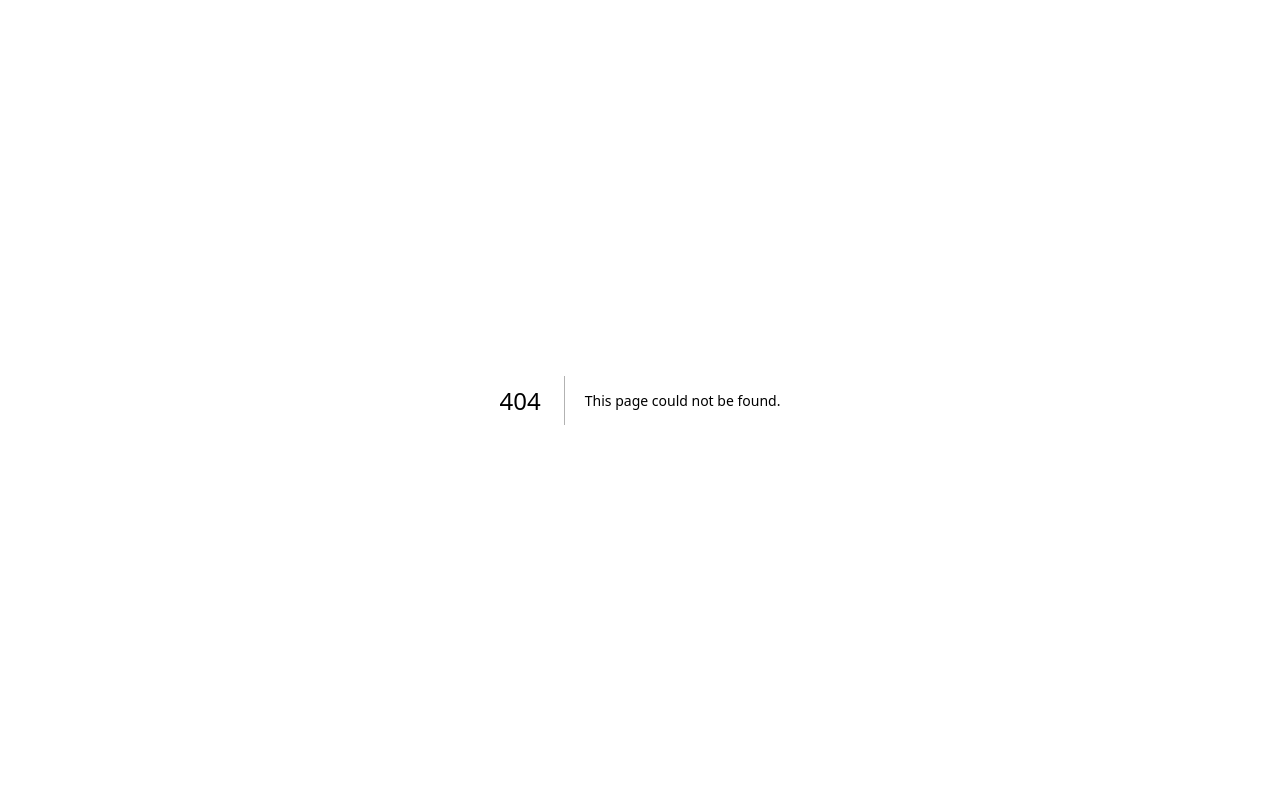
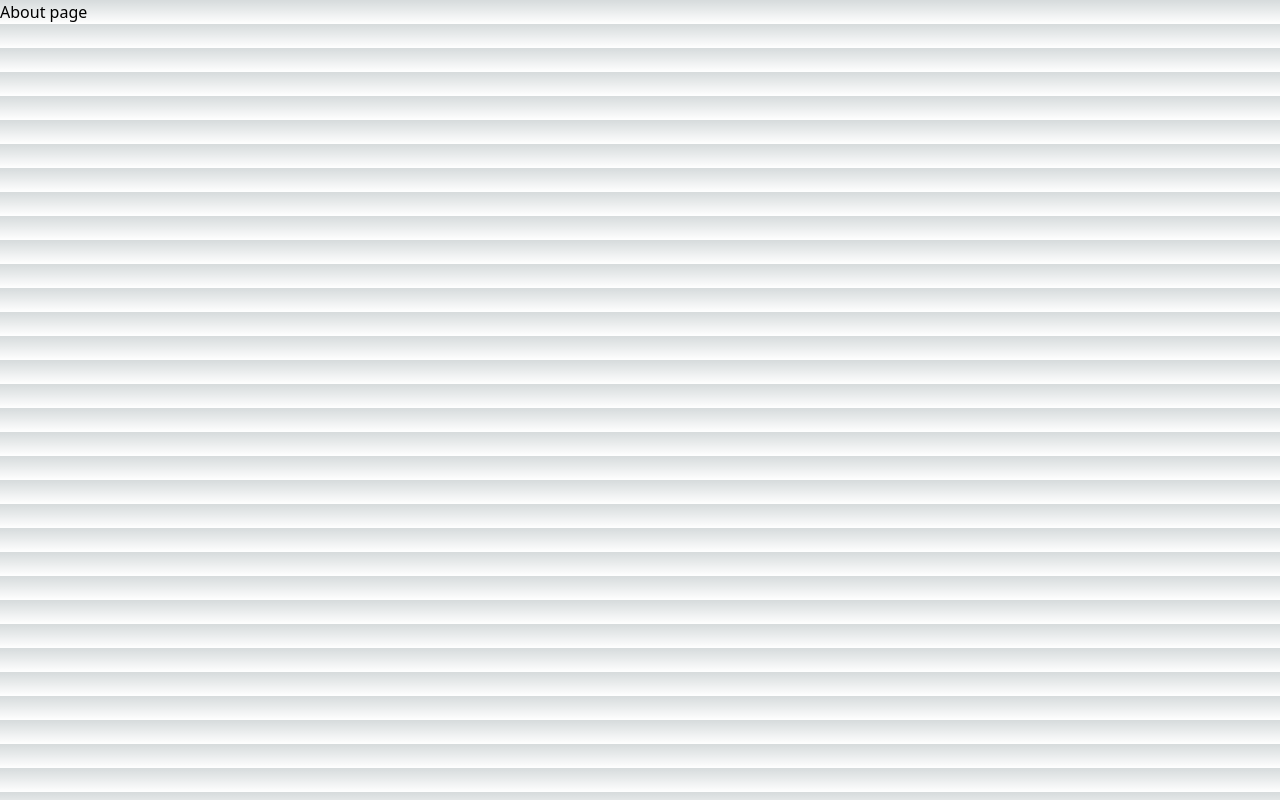
Before and after one commit to Ejiscoxpres/next.js-routing, a Next.js app: page /about in a window 1280 px wide. Before the commit this address had no page. Built offline with nearby package versions, Linux system fonts and the light colour scheme.

Commit message:
about page

```diff
--- /dev/null
+++ b/pages/about.js
@@ -0,0 +1,4 @@
+function About(){
+    return <h1>About page</h1>
+}
+export default About
```
